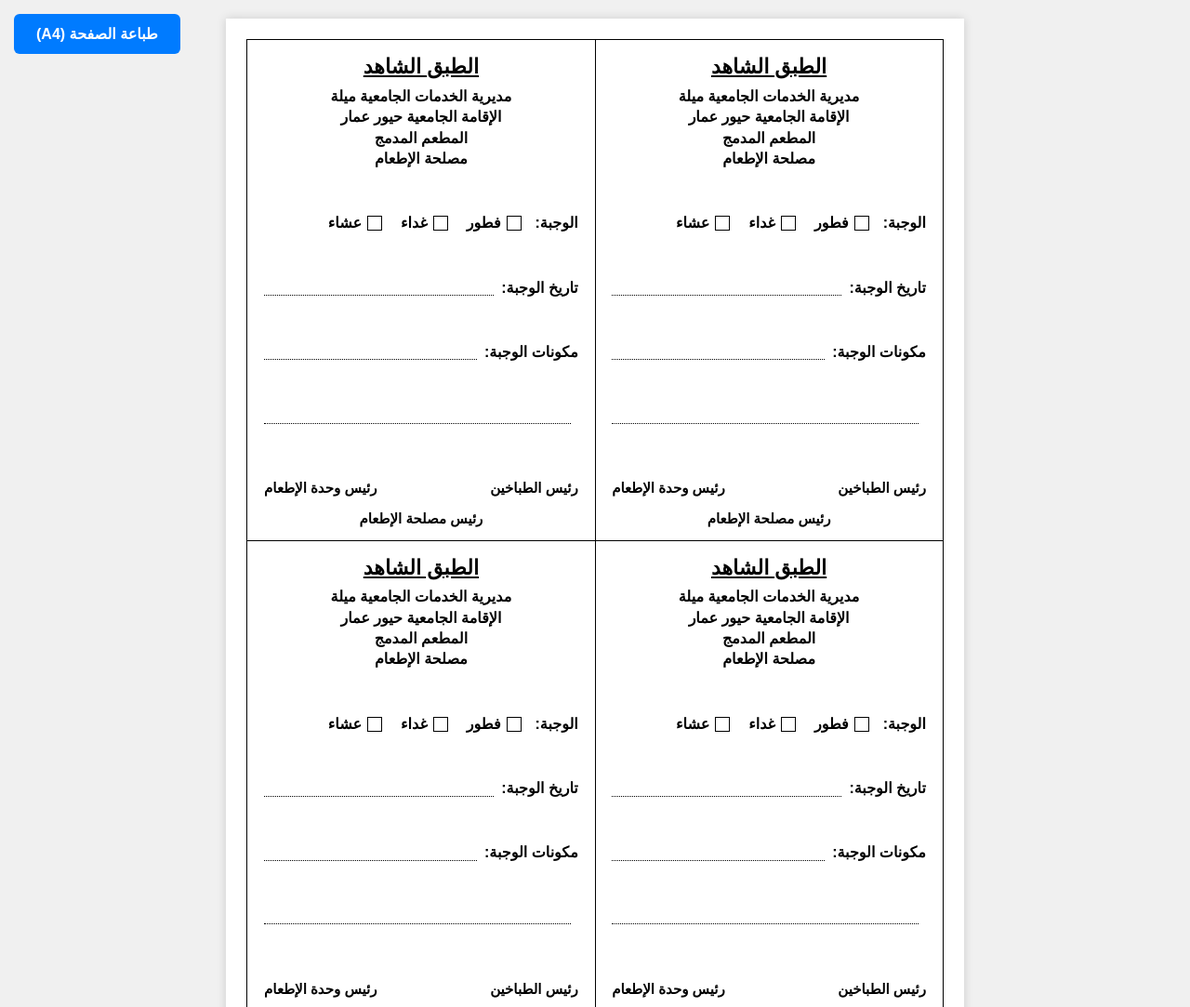
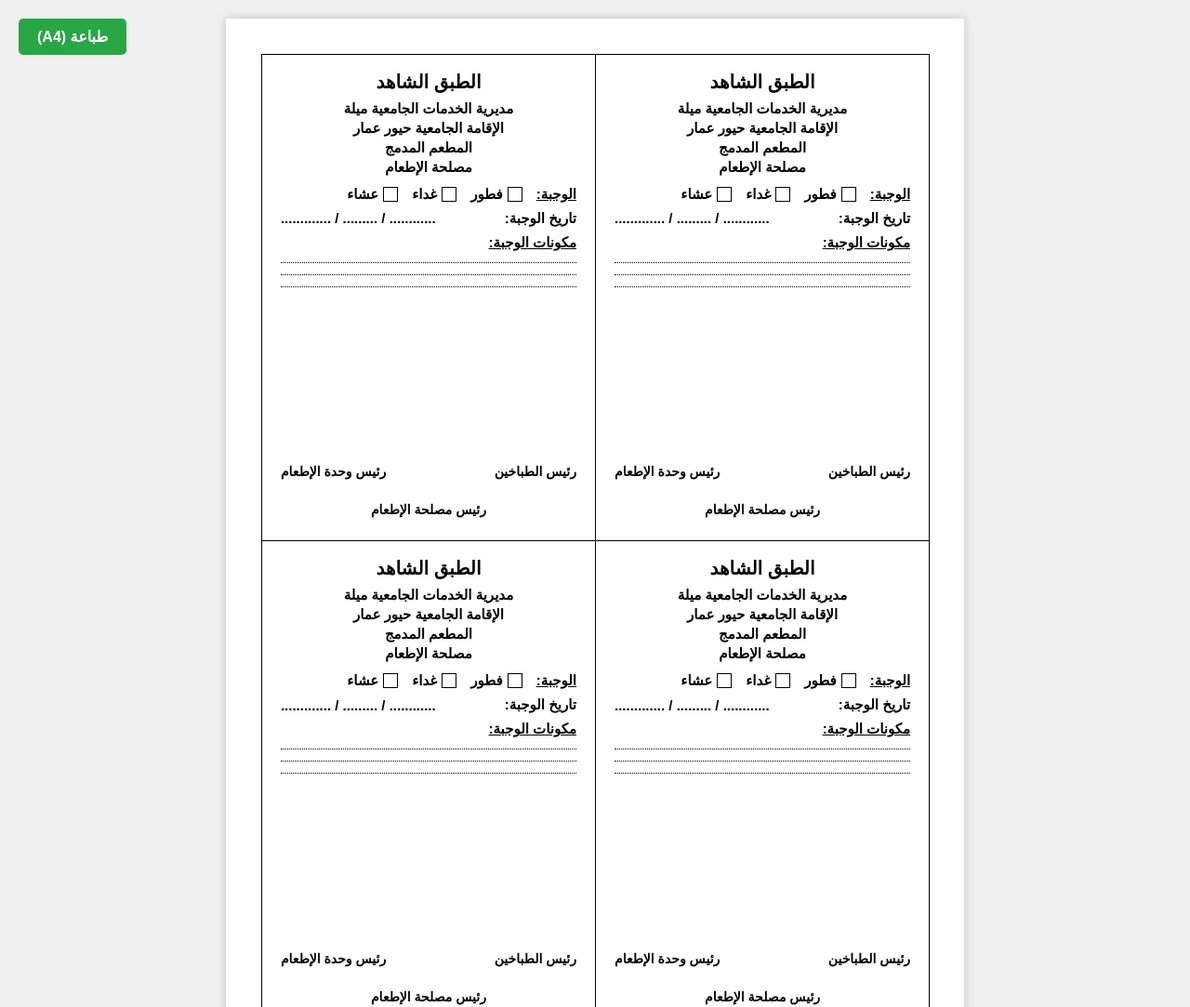
Before and after one commit to kassioslezar/Plat-t-moin, a plain HTML site: page index.html in a window 1280 px wide. Shown: the top 1083 px of the page at 93% size. Drawn offline with Linux system fonts and the light colour scheme.

Commit message:
Revise index.html for A4 card design improvements
Updated the layout and styling for A4 card design, enhancing card structure and print settings.

```diff
--- a/index.html
+++ b/index.html
@@ -2,14 +2,13 @@
 <html lang="ar" dir="rtl">
 <head>
     <meta charset="UTF-8">
-    <meta name="viewport" content="width=device-width, initial-scale=1.0">
-    <title>الطبق الشاهد - الإقامة الجامعية</title>
+    <title>الطبق الشاهد - 4 بطاقات A4</title>
     <style>
         * {
             box-sizing: border-box;
             margin: 0;
             padding: 0;
-            font-family: 'Arial', 'Traditional Arabic', sans-serif;
+            font-family: Arial, sans-serif;
         }
 
         body {
@@ -21,315 +20,334 @@
             padding: 20px;
         }
 
-        /* صفحة A4 */
+        /* ورقة A4 بالأبعاد الدقيقة */
         .a4-page {
             width: 210mm;
             height: 297mm;
             background: white;
-            padding: 6mm;
+            padding: 10mm;
             display: grid;
             grid-template-columns: 1fr 1fr;
             grid-template-rows: 1fr 1fr;
-            gap: 0; /* مسافة 0 مم بين البطاقات */
-            box-shadow: 0 0 10px rgba(0,0,0,0.15);
+            gap: 0; /* مسافة صفر بين البطاقات */
+            box-shadow: 0 0 10px rgba(0,0,0,0.2);
         }
 
-        /* تصميم البطاقة */
-        .ticket {
-            border: 1.5px solid #000;
-            padding: 14px 18px;
+        /* البطاقات متلاصقة تماماً عبر جدول الشبكة */
+        .card {
+            border: 1px solid #000;
+            padding: 15px 20px;
             display: flex;
             flex-direction: column;
             justify-content: space-between;
-            background: #fff;
-            margin: -0.75px; /* دمج الحدود المتقاطعة لمنع تضاعف السمك */
+            margin-right: -1px;
+            margin-bottom: -1px;
         }
 
-        /* الرأس والعناوين */
+        /* قسم الرأس والعناوين */
         .header {
             text-align: center;
-            margin-bottom: 6px;
             line-height: 1.4;
+            margin-bottom: 10px;
         }
 
-        .header h2 {
-            font-size: 22px;
+        .header .title {
+            font-size: 20px;
             font-weight: bold;
-            text-decoration: underline;
-            margin-bottom: 5px;
+            margin-bottom: 4px;
         }
 
-        .header p {
-            font-size: 16px;
+        .header .subtitle {
+            font-size: 15px;
             font-weight: bold;
         }
 
-        /* أسطر المحتوى */
-        .content-line {
+        /* قسم الوجبة والمربعات */
+        .section-row {
             display: flex;
             align-items: center;
             margin-bottom: 8px;
-            font-size: 16px;
+            font-size: 15px;
             font-weight: bold;
+        }
+
+        .meal-title {
+            text-decoration: underline;
+            margin-left: 15px;
         }
 
         .checkboxes {
             display: flex;
-            gap: 20px;
-            margin-right: 15px;
+            gap: 15px;
+            align-items: center;
         }
 
         .checkbox-item {
             display: flex;
             align-items: center;
-            gap: 6px;
-            font-size: 16px;
+            gap: 5px;
         }
 
-        .checkbox-box {
+        .box {
             width: 16px;
             height: 16px;
             border: 1.5px solid #000;
             display: inline-block;
         }
 
-        .dotted-line {
-            border-bottom: 1.5px dotted #000;
-            flex-grow: 1;
-            margin-right: 8px;
-            height: 18px;
-        }
-
-        /* قسم التوقيعات */
-        .signatures {
-            margin-top: 10px;
+        /* التواريخ والمكونات */
+        .date-row {
             display: flex;
-            flex-direction: column;
-            gap: 15px;
+            justify-content: space-between;
+            align-items: center;
+            margin-bottom: 8px;
             font-size: 15px;
             font-weight: bold;
         }
 
-        .signatures-row {
+        .dotted-line {
+            border-bottom: 1px dotted #000;
+            flex-grow: 1;
+            margin-top: 12px;
+            margin-bottom: 6px;
+        }
+
+        /* قسم التوقيعات المطابق للصورة */
+        .signatures {
+            margin-top: 15px;
+            font-size: 14px;
+            font-weight: bold;
+        }
+
+        .sig-top {
             display: flex;
             justify-content: space-between;
-            width: 100%;
+            margin-bottom: 25px;
         }
 
-        .sig-box {
+        .sig-bottom {
             text-align: center;
+            margin-bottom: 10px;
         }
 
-        /* زر الطباعة وإعدادات A4 للطباعة */
+        /* إعدادات الطباعة A4 */
         @media print {
+            @page {
+                size: A4 portrait;
+                margin: 0;
+            }
             body {
-                background: none;
+                background: white;
                 padding: 0;
             }
             .a4-page {
                 box-shadow: none;
                 width: 210mm;
                 height: 297mm;
-                padding: 5mm;
+                padding: 8mm;
             }
-            .no-print {
+            .print-btn {
                 display: none;
             }
         }
 
         .print-btn {
             position: fixed;
-            top: 15px;
-            left: 15px;
-            padding: 12px 24px;
-            background: #007bff;
+            top: 20px;
+            left: 20px;
+            padding: 10px 20px;
+            background-color: #28a745;
             color: white;
             border: none;
-            border-radius: 6px;
+            border-radius: 5px;
             cursor: pointer;
             font-size: 16px;
             font-weight: bold;
-            z-index: 9999;
         }
     </style>
 </head>
 <body>
 
-    <button class="print-btn no-print" onclick="window.print()">طباعة الصفحة (A4)</button>
+    <button class="print-btn" onclick="window.print()">طباعة (A4)</button>
 
     <div class="a4-page">
         <!-- بطاقة 1 -->
-        <div class="ticket">
+        <div class="card">
+            <div>
                 <div class="header">
-                <h2>الطبق الشاهد</h2>
-                <p>مديرية الخدمات الجامعية ميلة</p>
-                <p>الإقامة الجامعية حيور عمار</p>
-                <p>المطعم المدمج</p>
-                <p>مصلحة الإطعام</p>
+                    <div class="title">الطبق الشاهد</div>
+                    <div class="subtitle">مديرية الخدمات الجامعية ميلة</div>
+                    <div class="subtitle">الإقامة الجامعية حيور عمار</div>
+                    <div class="subtitle">المطعم المدمج</div>
+                    <div class="subtitle">مصلحة الإطعام</div>
                 </div>
 
-            <div class="content-line">
-                <span>الوجبة:</span>
+                <div class="section-row">
+                    <span class="meal-title">الوجبة:</span>
                     <div class="checkboxes">
-                    <div class="checkbox-item"><span class="checkbox-box"></span> فطور</div>
-                    <div class="checkbox-item"><span class="checkbox-box"></span> غداء</div>
-                    <div class="checkbox-item"><span class="checkbox-box"></span> عشاء</div>
+                        <div class="checkbox-item"><span class="box"></span> فطور</div>
+                        <div class="checkbox-item"><span class="box"></span> غداء</div>
+                        <div class="checkbox-item"><span class="box"></span> عشاء</div>
                     </div>
                 </div>
 
-            <div class="content-line">
+                <div class="date-row">
                     <span>تاريخ الوجبة:</span>
-                <span class="dotted-line"></span>
+                    <span>............ / ......... / .............</span>
                 </div>
 
-            <div class="content-line">
-                <span>مكونات الوجبة:</span>
-                <span class="dotted-line"></span>
+                <div class="section-row" style="margin-bottom: 0;">
+                    <span style="text-decoration: underline;">مكونات الوجبة:</span>
                 </div>
-            <div class="content-line">
-                <span class="dotted-line"></span>
+                <div class="dotted-line"></div>
+                <div class="dotted-line"></div>
+                <div class="dotted-line"></div>
             </div>
 
             <div class="signatures">
-                <div class="signatures-row">
-                    <div class="sig-box"><p>رئيس الطباخين</p></div>
-                    <div class="sig-box"><p>رئيس وحدة الإطعام</p></div>
+                <div class="sig-top">
+                    <span>رئيس الطباخين</span>
+                    <span>رئيس وحدة الإطعام</span>
                 </div>
-                <div class="signatures-row" style="justify-content: center;">
-                    <div class="sig-box"><p>رئيس مصلحة الإطعام</p></div>
+                <div class="sig-bottom">
+                    <span>رئيس مصلحة الإطعام</span>
                 </div>
             </div>
         </div>
 
         <!-- بطاقة 2 -->
-        <div class="ticket">
+        <div class="card">
+            <div>
                 <div class="header">
-                <h2>الطبق الشاهد</h2>
-                <p>مديرية الخدمات الجامعية ميلة</p>
-                <p>الإقامة الجامعية حيور عمار</p>
-                <p>المطعم المدمج</p>
-                <p>مصلحة الإطعام</p>
+                    <div class="title">الطبق الشاهد</div>
+                    <div class="subtitle">مديرية الخدمات الجامعية ميلة</div>
+                    <div class="subtitle">الإقامة الجامعية حيور عمار</div>
+                    <div class="subtitle">المطعم المدمج</div>
+                    <div class="subtitle">مصلحة الإطعام</div>
                 </div>
 
-            <div class="content-line">
-                <span>الوجبة:</span>
+                <div class="section-row">
+                    <span class="meal-title">الوجبة:</span>
                     <div class="checkboxes">
-                    <div class="checkbox-item"><span class="checkbox-box"></span> فطور</div>
-                    <div class="checkbox-item"><span class="checkbox-box"></span> غداء</div>
-                    <div class="checkbox-item"><span class="checkbox-box"></span> عشاء</div>
+                        <div class="checkbox-item"><span class="box"></span> فطور</div>
+                        <div class="checkbox-item"><span class="box"></span> غداء</div>
+                        <div class="checkbox-item"><span class="box"></span> عشاء</div>
                     </div>
                 </div>
 
-            <div class="content-line">
+                <div class="date-row">
                     <span>تاريخ الوجبة:</span>
-                <span class="dotted-line"></span>
+                    <span>............ / ......... / .............</span>
                 </div>
 
-            <div class="content-line">
-                <span>مكونات الوجبة:</span>
-                <span class="dotted-line"></span>
+                <div class="section-row" style="margin-bottom: 0;">
+                    <span style="text-decoration: underline;">مكونات الوجبة:</span>
                 </div>
-            <div class="content-line">
-                <span class="dotted-line"></span>
+                <div class="dotted-line"></div>
+                <div class="dotted-line"></div>
+                <div class="dotted-line"></div>
             </div>
 
             <div class="signatures">
-                <div class="signatures-row">
-                    <div class="sig-box"><p>رئيس الطباخين</p></div>
-                    <div class="sig-box"><p>رئيس وحدة الإطعام</p></div>
+                <div class="sig-top">
+                    <span>رئيس الطباخين</span>
+                    <span>رئيس وحدة الإطعام</span>
                 </div>
-                <div class="signatures-row" style="justify-content: center;">
-                    <div class="sig-box"><p>رئيس مصلحة الإطعام</p></div>
+                <div class="sig-bottom">
+                    <span>رئيس مصلحة الإطعام</span>
                 </div>
             </div>
         </div>
 
         <!-- بطاقة 3 -->
-        <div class="ticket">
+        <div class="card">
+            <div>
                 <div class="header">
-                <h2>الطبق الشاهد</h2>
-                <p>مديرية الخدمات الجامعية ميلة</p>
-                <p>الإقامة الجامعية حيور عمار</p>
-                <p>المطعم المدمج</p>
-                <p>مصلحة الإطعام</p>
+                    <div class="title">الطبق الشاهد</div>
+                    <div class="subtitle">مديرية الخدمات الجامعية ميلة</div>
+                    <div class="subtitle">الإقامة الجامعية حيور عمار</div>
+                    <div class="subtitle">المطعم المدمج</div>
+                    <div class="subtitle">مصلحة الإطعام</div>
                 </div>
 
-            <div class="content-line">
-                <span>الوجبة:</span>
+                <div class="section-row">
+                    <span class="meal-title">الوجبة:</span>
                     <div class="checkboxes">
-                    <div class="checkbox-item"><span class="checkbox-box"></span> فطور</div>
-                    <div class="checkbox-item"><span class="checkbox-box"></span> غداء</div>
-                    <div class="checkbox-item"><span class="checkbox-box"></span> عشاء</div>
+                        <div class="checkbox-item"><span class="box"></span> فطور</div>
+                        <div class="checkbox-item"><span class="box"></span> غداء</div>
+                        <div class="checkbox-item"><span class="box"></span> عشاء</div>
                     </div>
                 </div>
 
-            <div class="content-line">
+                <div class="date-row">
                     <span>تاريخ الوجبة:</span>
-                <span class="dotted-line"></span>
+                    <span>............ / ......... / .............</span>
                 </div>
 
-            <div class="content-line">
-                <span>مكونات الوجبة:</span>
-                <span class="dotted-line"></span>
+                <div class="section-row" style="margin-bottom: 0;">
+                    <span style="text-decoration: underline;">مكونات الوجبة:</span>
                 </div>
-            <div class="content-line">
-                <span class="dotted-line"></span>
+                <div class="dotted-line"></div>
+                <div class="dotted-line"></div>
+                <div class="dotted-line"></div>
             </div>
 
             <div class="signatures">
-                <div class="signatures-row">
-                    <div class="sig-box"><p>رئيس الطباخين</p></div>
-                    <div class="sig-box"><p>رئيس وحدة الإطعام</p></div>
+                <div class="sig-top">
+                    <span>رئيس الطباخين</span>
+                    <span>رئيس وحدة الإطعام</span>
                 </div>
-                <div class="signatures-row" style="justify-content: center;">
-                    <div class="sig-box"><p>رئيس مصلحة الإطعام</p></div>
+                <div class="sig-bottom">
+                    <span>رئيس مصلحة الإطعام</span>
                 </div>
             </div>
         </div>
 
         <!-- بطاقة 4 -->
-        <div class="ticket">
+        <div class="card">
+            <div>
                 <div class="header">
-                <h2>الطبق الشاهد</h2>
-                <p>مديرية الخدمات الجامعية ميلة</p>
-                <p>الإقامة الجامعية حيور عمار</p>
-                <p>المطعم المدمج</p>
-                <p>مصلحة الإطعام</p>
+                    <div class="title">الطبق الشاهد</div>
+                    <div class="subtitle">مديرية الخدمات الجامعية ميلة</div>
+                    <div class="subtitle">الإقامة الجامعية حيور عمار</div>
+                    <div class="subtitle">المطعم المدمج</div>
+                    <div class="subtitle">مصلحة الإطعام</div>
                 </div>
 
-            <div class="content-line">
-                <span>الوجبة:</span>
+                <div class="section-row">
+                    <span class="meal-title">الوجبة:</span>
                     <div class="checkboxes">
-                    <div class="checkbox-item"><span class="checkbox-box"></span> فطور</div>
-                    <div class="checkbox-item"><span class="checkbox-box"></span> غداء</div>
-                    <div class="checkbox-item"><span class="checkbox-box"></span> عشاء</div>
+                        <div class="checkbox-item"><span class="box"></span> فطور</div>
+                        <div class="checkbox-item"><span class="box"></span> غداء</div>
+                        <div class="checkbox-item"><span class="box"></span> عشاء</div>
                     </div>
                 </div>
 
-            <div class="content-line">
+                <div class="date-row">
                     <span>تاريخ الوجبة:</span>
-                <span class="dotted-line"></span>
+                    <span>............ / ......... / .............</span>
                 </div>
 
-            <div class="content-line">
-                <span>مكونات الوجبة:</span>
-                <span class="dotted-line"></span>
+                <div class="section-row" style="margin-bottom: 0;">
+                    <span style="text-decoration: underline;">مكونات الوجبة:</span>
                 </div>
-            <div class="content-line">
-                <span class="dotted-line"></span>
+                <div class="dotted-line"></div>
+                <div class="dotted-line"></div>
+                <div class="dotted-line"></div>
             </div>
 
             <div class="signatures">
-                <div class="signatures-row">
-                    <div class="sig-box"><p>رئيس الطباخين</p></div>
-                    <div class="sig-box"><p>رئيس وحدة الإطعام</p></div>
+                <div class="sig-top">
+                    <span>رئيس الطباخين</span>
+                    <span>رئيس وحدة الإطعام</span>
                 </div>
-                <div class="signatures-row" style="justify-content: center;">
-                    <div class="sig-box"><p>رئيس مصلحة الإطعام</p></div>
-                </div>
+                <div class="sig-bottom">
+                    <span>رئيس مصلحة الإطعام</span>
                 </div>
             </div>
         </div>
 
+    </div>
+
 </body>
 </html>
```
Lines whose indentation alone changed are shown as unchanged.
